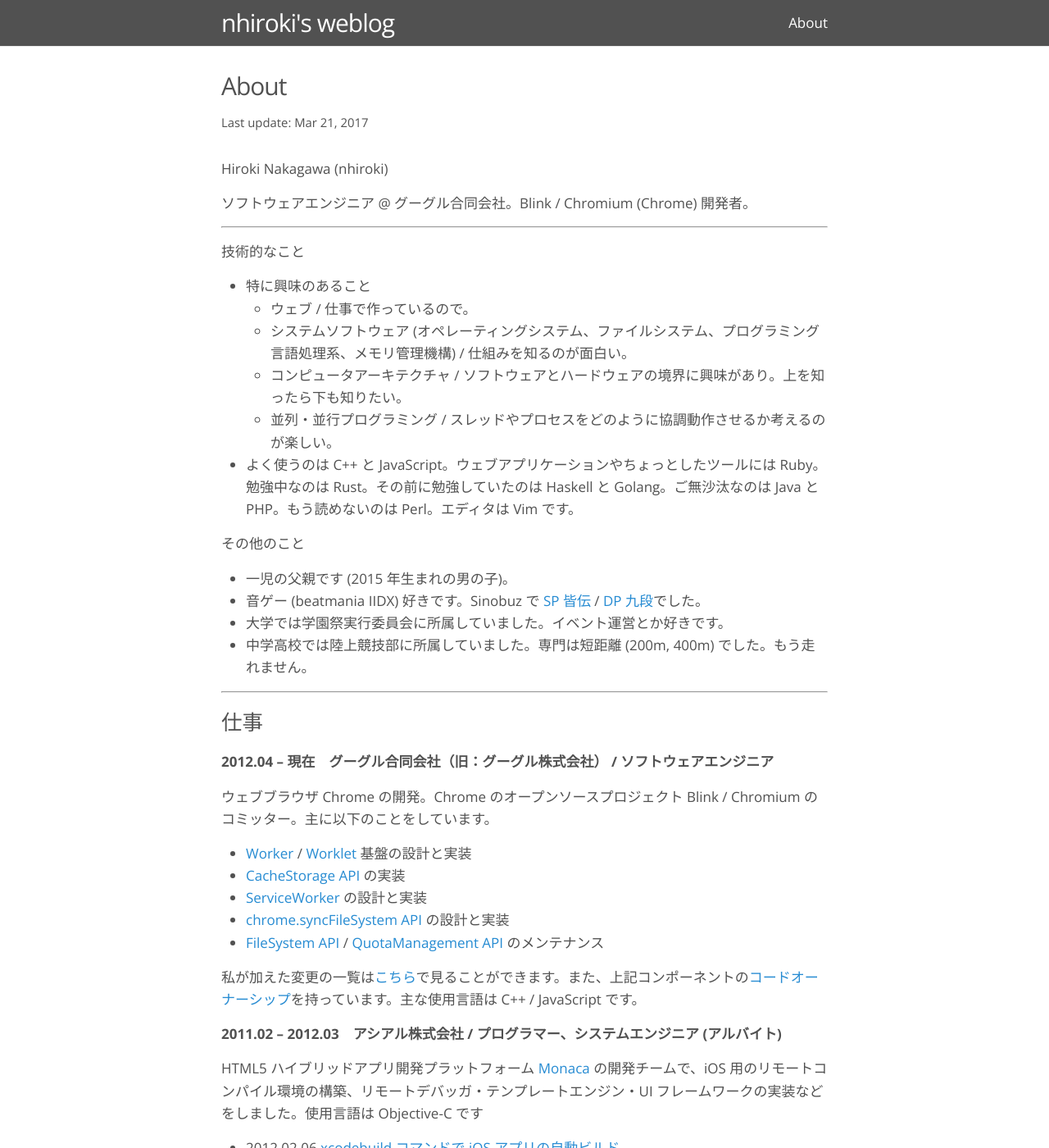
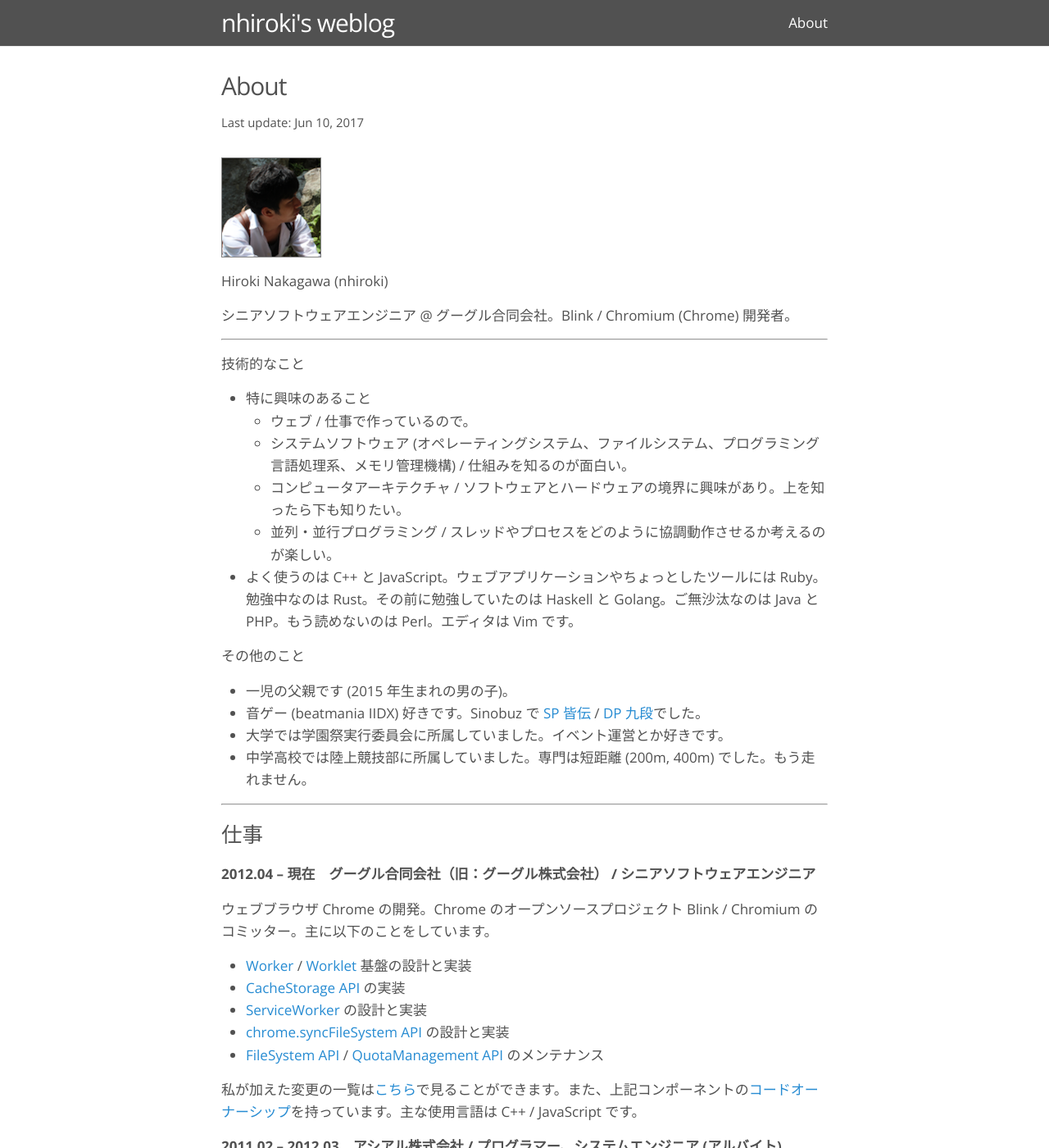
Before and after one commit to nhiroki/nhiroki.github.io, a Jekyll site: the page built from about.md, in a window 1280 px wide and 1400 px high. Shown: the whole window at 82% size. Built offline with Jekyll 4.4.1, drawn with Linux system fonts in a browser that asks for light colours.

Commit message:
Update the 'about' page

```diff
--- a/about.md
+++ b/about.md
@@ -1,13 +1,15 @@
 ---
 layout: page
 title: About
-date: 2017/03/21
+date: 2017/06/10
 permalink: /about/
 ---
 
+![Profile](/images/profile.png)
+
 Hiroki Nakagawa (nhiroki)
 
-ソフトウェアエンジニア @ グーグル合同会社。Blink / Chromium (Chrome) 開発者。
+シニアソフトウェアエンジニア @ グーグル合同会社。Blink / Chromium (Chrome) 開発者。
 
 ---
 
@@ -31,7 +33,7 @@ Hiroki Nakagawa (nhiroki)
 
 # 仕事
 
-**2012.04 -- 現在　グーグル合同会社（旧：グーグル株式会社） / ソフトウェアエンジニア**
+**2012.04 -- 現在　グーグル合同会社（旧：グーグル株式会社） / シニアソフトウェアエンジニア**
 
 ウェブブラウザ Chrome の開発。Chrome のオープンソースプロジェクト Blink / Chromium のコミッター。主に以下のことをしています。
 
```
Also changed, not shown: images/profile.png (added).
